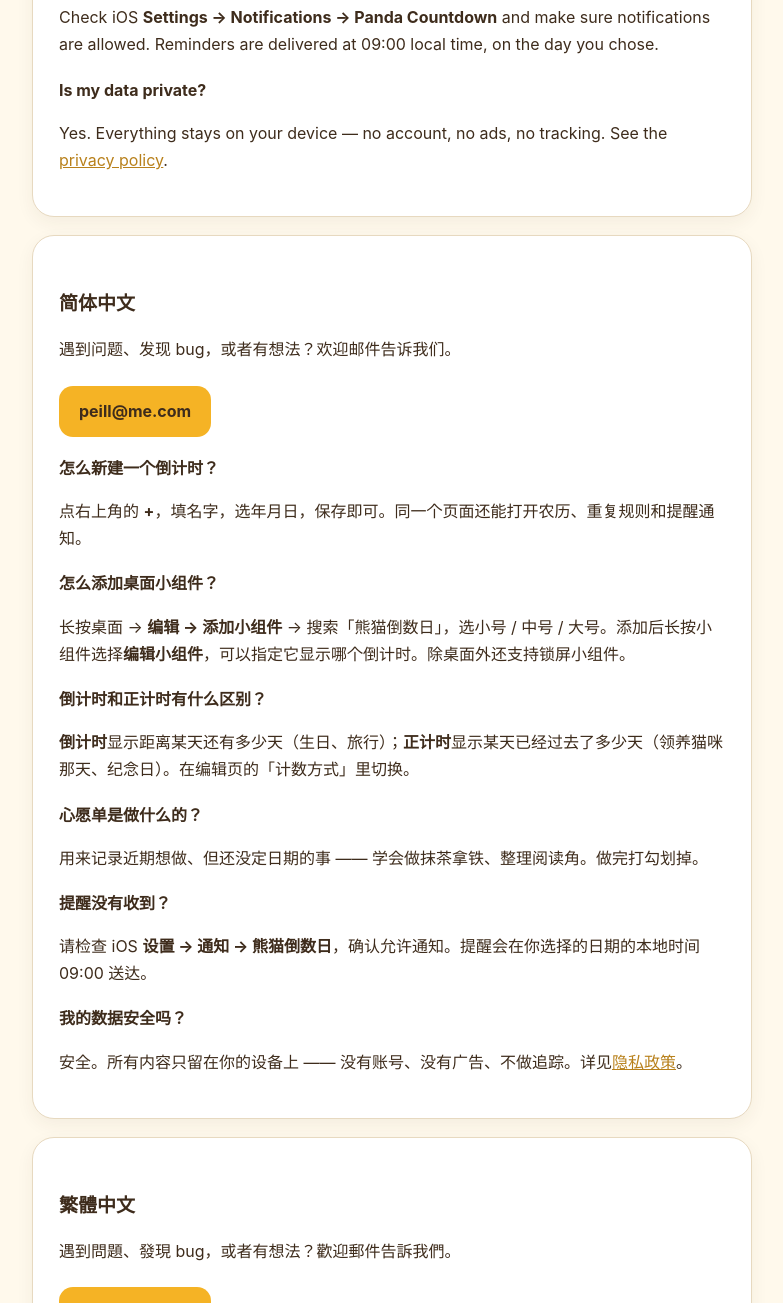
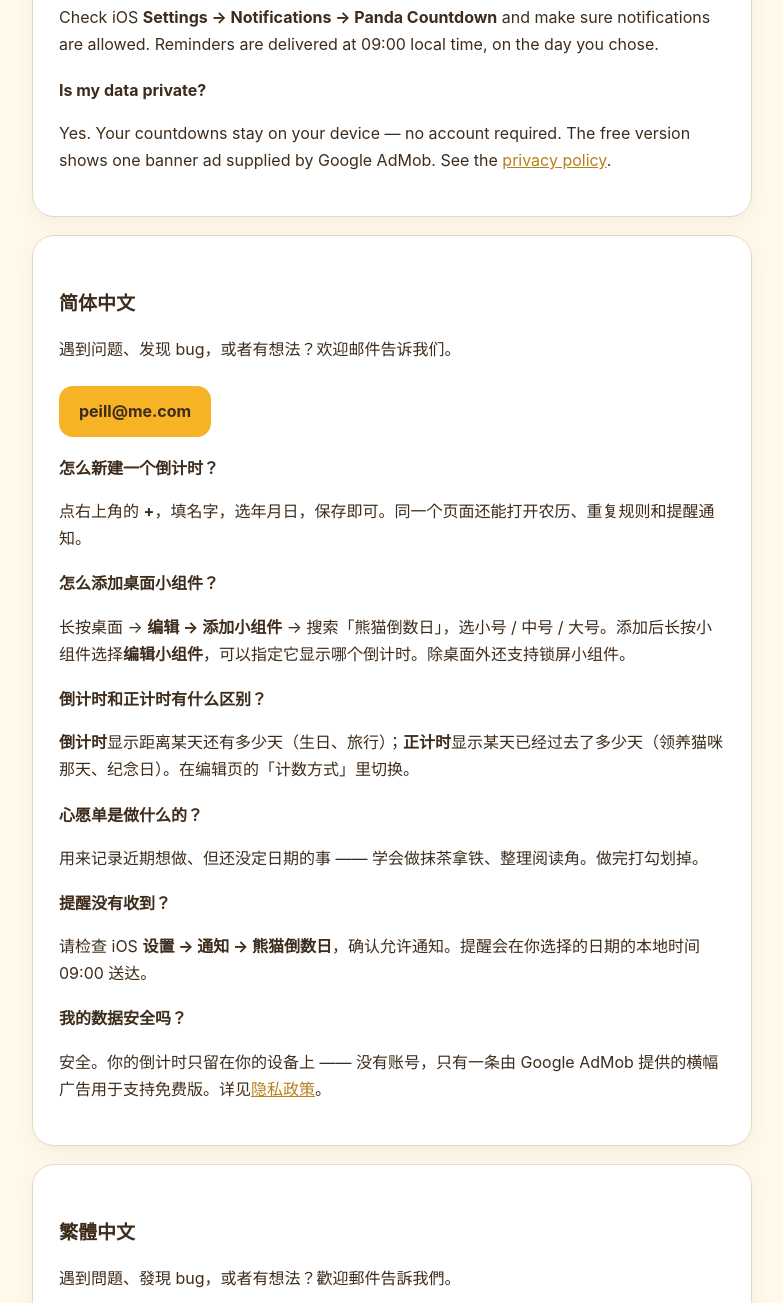
Before and after one commit to tynux/panda-countdown, a plain HTML site: page support.html in a window 1280 px wide. Shown: the part 1040-2343 px from the top of the page, without its empty margins (248-1031 px from the left). Drawn offline with Linux system fonts and the light colour scheme.

Commit message:
Update support.html

```diff
--- a/support.html
+++ b/support.html
@@ -54,7 +54,7 @@
     <p>Check iOS <strong>Settings → Notifications → Panda Countdown</strong> and make sure notifications are allowed. Reminders are delivered at 09:00 local time, on the day you chose.</p>
 
     <h3>Is my data private?</h3>
-    <p>Yes. Everything stays on your device — no account, no ads, no tracking. See the <a href="privacy.html">privacy policy</a>.</p>
+    <p>Yes. Your countdowns stay on your device — no account required. The free version shows one banner ad supplied by Google AdMob. See the <a href="privacy.html">privacy policy</a>.</p>
   </div>
 
   <div class="card" id="zh-hans">
@@ -78,7 +78,7 @@
     <p>请检查 iOS <strong>设置 → 通知 → 熊猫倒数日</strong>，确认允许通知。提醒会在你选择的日期的本地时间 09:00 送达。</p>
 
     <h3>我的数据安全吗？</h3>
-    <p>安全。所有内容只留在你的设备上 —— 没有账号、没有广告、不做追踪。详见<a href="privacy.html">隐私政策</a>。</p>
+    <p>安全。你的倒计时只留在你的设备上 —— 没有账号，只有一条由 Google AdMob 提供的横幅广告用于支持免费版。详见<a href="privacy.html">隐私政策</a>。</p>
   </div>
 
   <div class="card" id="zh-hant">
```
